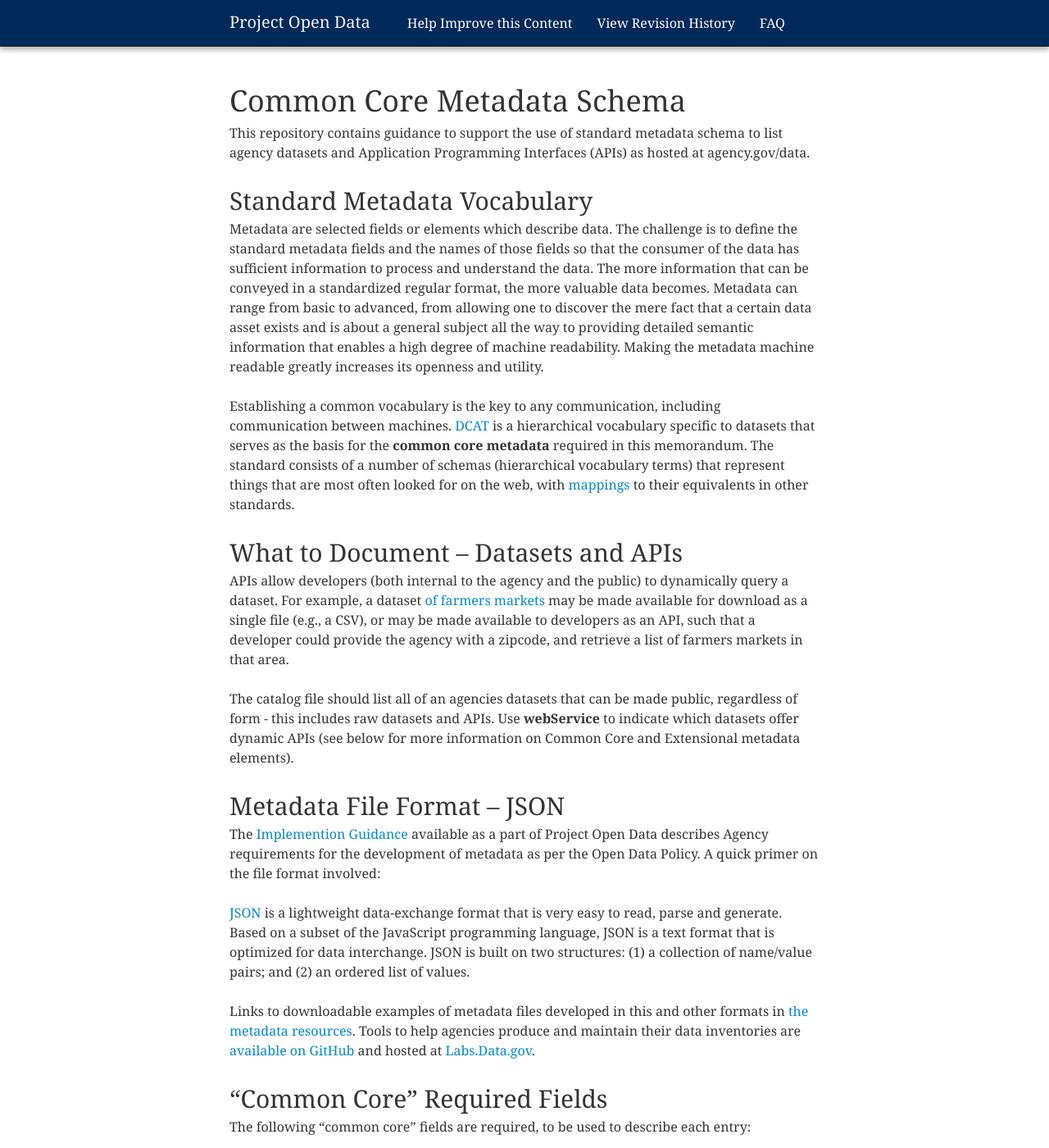
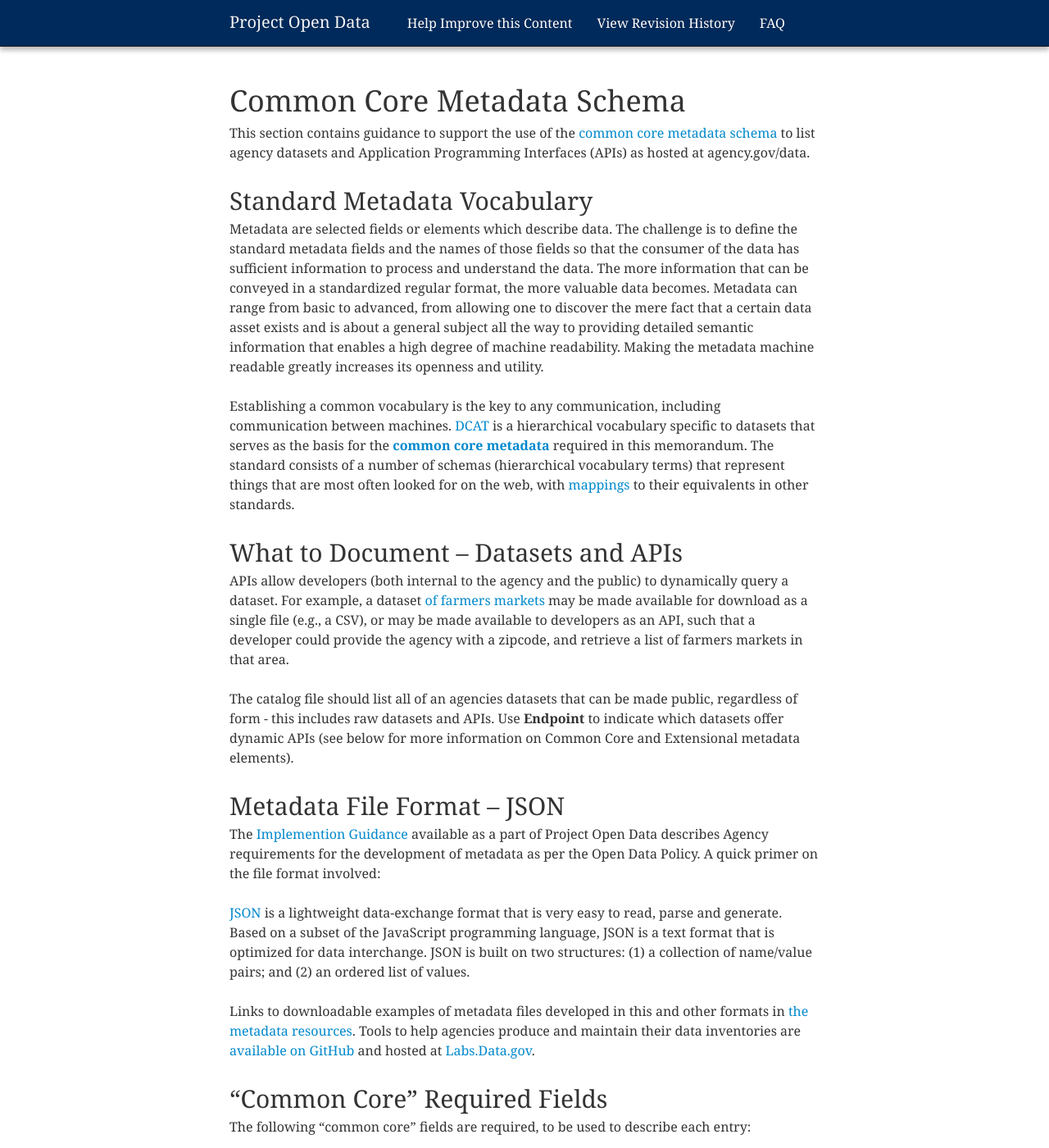
Before and after one commit to gbinal/p-o-d.github.com, a Jekyll site: the page built from schema.md, in a window 1280 px wide and 1400 px high. Shown: the whole window at 82% size. Built offline with Jekyll 4.4.1, drawn with Linux system fonts in a browser that asks for light colours; nearby versions of some CDN libraries; some of the changed text lies outside the part shown.

Commit message:
several small edits

```diff
--- a/schema.md
+++ b/schema.md
@@ -6,13 +6,13 @@ filename: schema.md
 published: true
 ---
 
-This repository contains guidance to support the use of standard metadata schema to list agency datasets and Application Programming Interfaces (APIs) as hosted at agency.gov/data.
+This section contains guidance to support the use of the [common core metadata schema](http://gsa-ocsit.github.io/project-open-data.github.com/schema/) to list agency datasets and Application Programming Interfaces (APIs) as hosted at agency.gov/data.
 
 Standard Metadata Vocabulary
 ----------------------------
 Metadata are selected fields or elements which describe data. The challenge is to define the standard metadata fields and the names of those fields so that the consumer of the data has sufficient information to process and understand the data. The more information that can be conveyed in a standardized regular format, the more valuable data becomes. Metadata can range from basic to advanced, from allowing one to discover the mere fact that a certain data asset exists and is about a general subject all the way to providing detailed semantic information that enables a high degree of machine readability. Making the metadata machine readable greatly increases its openness and utility.
 
-Establishing a common vocabulary is the key to any communication, including communication between machines.  [DCAT](http://www.w3.org/TR/vocab-dcat/) is a hierarchical vocabulary specific to datasets that serves as the basis for the **common core metadata** required in this memorandum. The standard consists of a number of schemas (hierarchical vocabulary terms) that represent things that are most often looked for on the web, with [mappings](http://gsa-ocsit.github.com/project-open-data.github.com/data-dot-gov-map/) to their equivalents in other standards.
+Establishing a common vocabulary is the key to any communication, including communication between machines.  [DCAT](http://www.w3.org/TR/vocab-dcat/) is a hierarchical vocabulary specific to datasets that serves as the basis for the **[common core metadata](http://gsa-ocsit.github.io/project-open-data.github.com/schema/)** required in this memorandum. The standard consists of a number of schemas (hierarchical vocabulary terms) that represent things that are most often looked for on the web, with [mappings](http://gsa-ocsit.github.com/project-open-data.github.com/data-dot-gov-map/) to their equivalents in other standards.
 
 
 What to Document -- Datasets and APIs
@@ -20,7 +20,7 @@ What to Document -- Datasets and APIs
 
 APIs allow developers (both internal to the agency and the public) to dynamically query a dataset. For example, a dataset [of farmers markets](https://explore.data.gov/Agriculture/Farmers-Markets-Geographic-Data/wfna-38ey) may be made available for download as a single file (e.g., a CSV), or may be made available to developers as an API, such that a developer could provide the agency with a zipcode, and retrieve a list of farmers markets in that area.
 
-The catalog file should list all of an agencies datasets that can be made public, regardless of form - this includes raw datasets and APIs.  Use **webService** to indicate which datasets offer dynamic APIs (see below for more information on Common Core and Extensional metadata elements).
+The catalog file should list all of an agencies datasets that can be made public, regardless of form - this includes raw datasets and APIs.  Use **Endpoint** to indicate which datasets offer dynamic APIs (see below for more information on Common Core and Extensional metadata elements).
 
 
 Metadata File Format --  JSON
```
Also changed, not shown: other parts of schema.md (+1 -1 lines).
